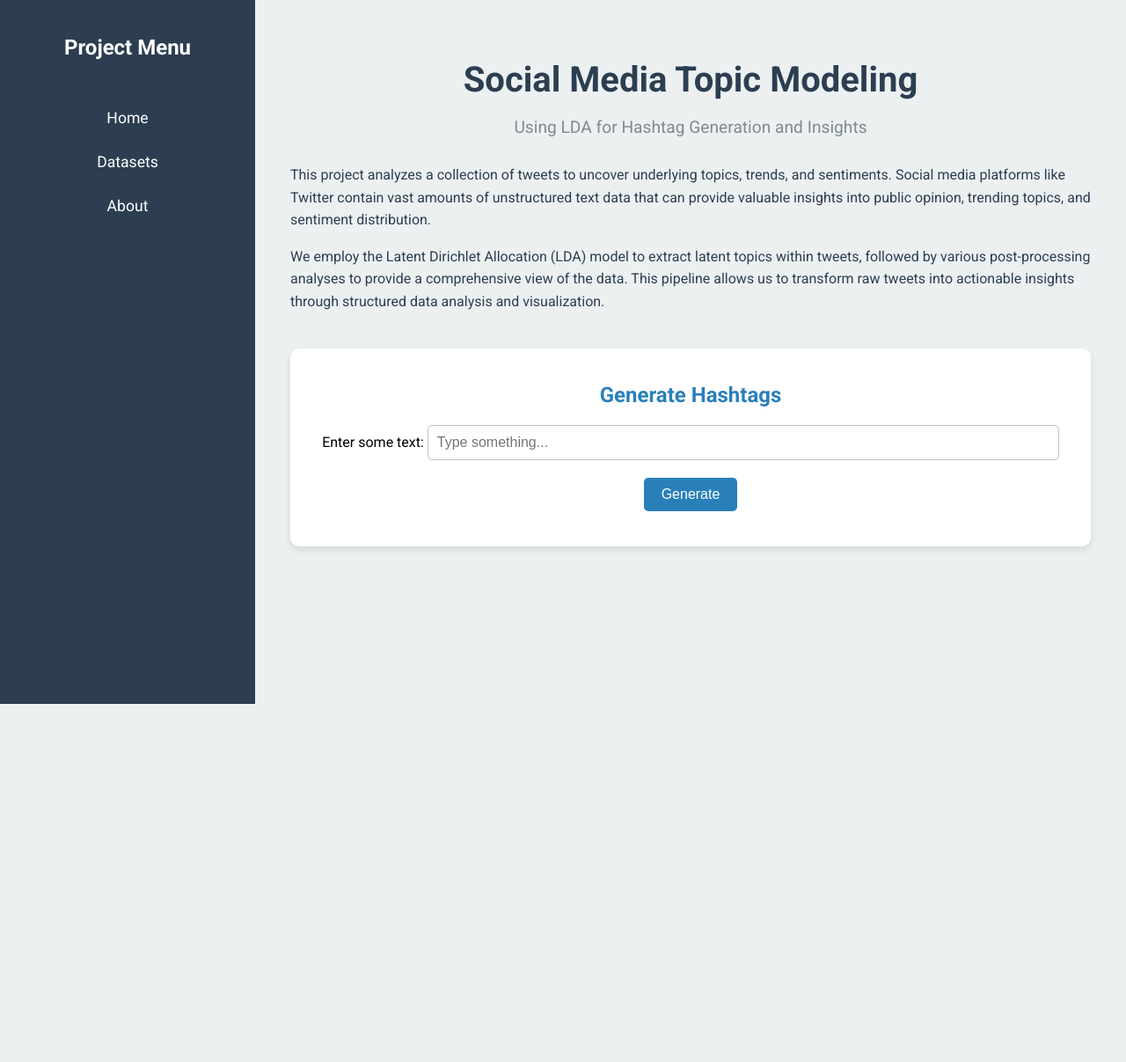
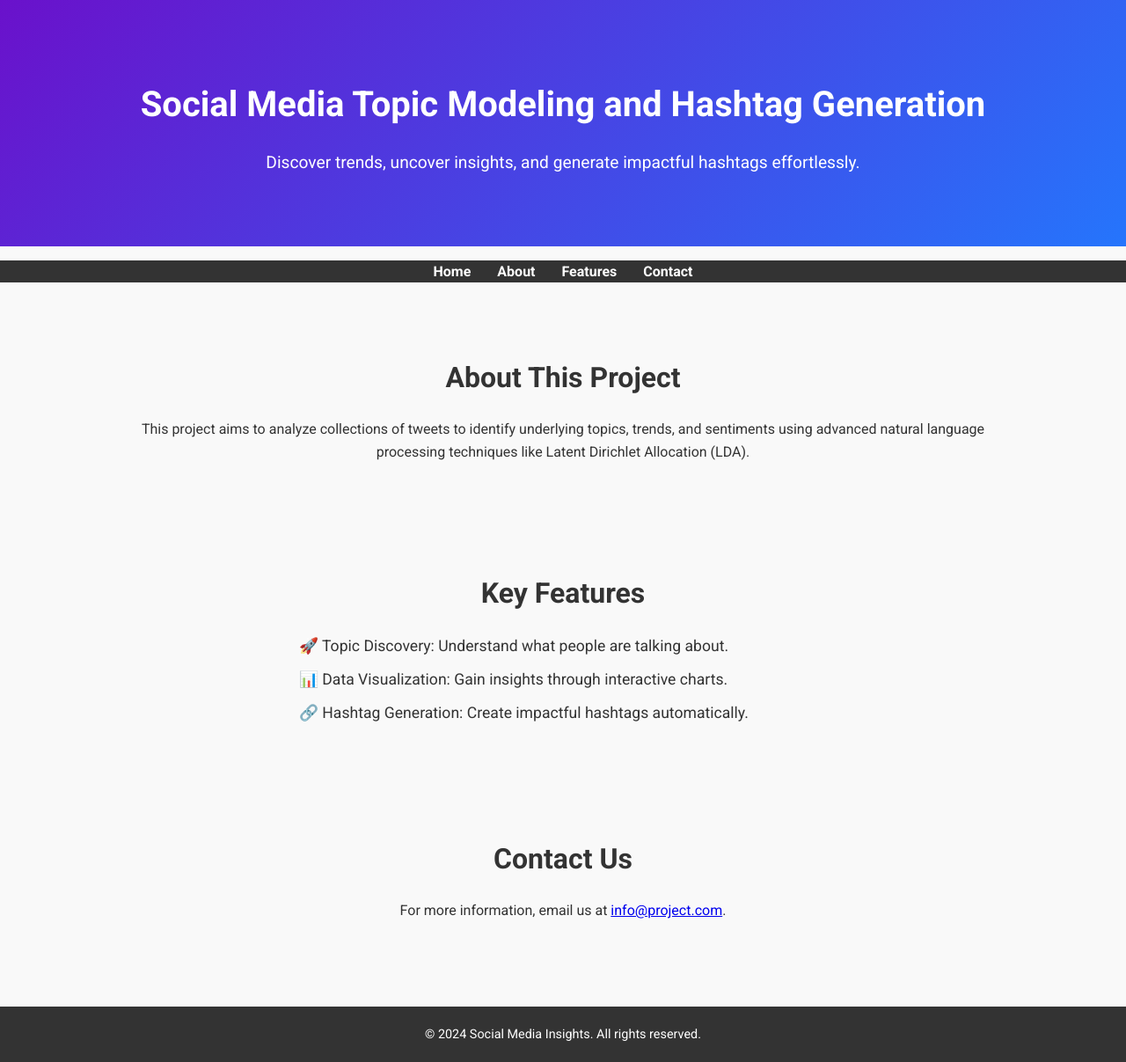
Before and after one commit to Amaan630/5100, a Flask app: page / in a window 1280 px wide. Shown: the whole page at 88% size. Before the commit the page ends 800 px from the top, so only its background shows below. Run offline with Flask 2, Linux system fonts and the light colour scheme.

Commit message:
changed style

```diff
--- a/static/styles.css
+++ b/static/styles.css
@@ -1,131 +1,98 @@
 /* General Styles */
 body {
+    font-family: 'Roboto', sans-serif;
     margin: 0;
-    font-family: 'Roboto', sans-serif;
-    display: flex;
-    height: 100vh;
-    overflow: hidden;
+    padding: 0;
+    line-height: 1.6;
+    background-color: #f9f9f9;
+    color: #333;
 }
 
-/* Container Layout */
 .container {
-    display: flex;
-    width: 100%;
+    width: 80%;
+    max-width: 1200px;
+    margin: auto;
 }
 
-/* Sidebar */
-.sidebar {
-    width: 250px;
-    background-color: #2c3e50;
+/* Header Styles */
+.header {
+    background: linear-gradient(135deg, #6a11cb, #2575fc);
     color: white;
-    display: flex;
-    flex-direction: column;
-    align-items: center;
-    padding: 20px;
-    box-shadow: 2px 0 5px rgba(0, 0, 0, 0.1);
-}
-
-.sidebar h2 {
-    font-size: 1.5rem;
-    margin-bottom: 20px;
-    font-weight: 700;
-}
-
-.sidebar ul {
-    list-style: none;
-    padding: 0;
-    width: 100%;
-}
-
-.sidebar ul li {
-    margin: 10px 0;
+    padding: 60px 0;
     text-align: center;
 }
 
-.sidebar ul li a {
+.header h1 {
+    font-size: 2.5em;
+    margin-bottom: 10px;
+}
+
+.header p {
+    font-size: 1.2em;
+}
+
+/* Navbar Styles */
+.navbar {
+    background: #333;
+    color: white;
+}
+
+.navbar ul {
+    list-style: none;
+    padding: 0;
+    display: flex;
+    justify-content: center;
+}
+
+.navbar li {
+    margin: 0 15px;
+}
+
+.navbar a {
     text-decoration: none;
     color: white;
-    font-size: 1.1rem;
-    padding: 10px 15px;
-    border-radius: 5px;
-    display: block;
-    transition: all 0.3s ease;
+    font-weight: bold;
+    transition: color 0.3s ease;
 }
 
-.sidebar ul li a:hover {
-    background-color: #34495e;
+.navbar a:hover {
+    color: #6a11cb;
 }
 
 /* Main Content */
-.content {
-    flex: 1;
-    padding: 40px;
-    background-color: #ecf0f1;
-    overflow-y: auto;
-}
-
-header {
-    text-align: center;
-    margin-bottom: 30px;
-}
-
-header h1 {
-    font-size: 2.5rem;
-    color: #2c3e50;
-    margin-bottom: 10px;
-}
-
-header p {
-    font-size: 1.2rem;
-    color: #7f8c8d;
-}
-
-.description {
-    margin-bottom: 40px;
-    font-size: 1rem;
-    line-height: 1.6;
-    color: #2c3e50;
-}
-
-.interaction {
-    background: white;
-    padding: 20px;
-    border-radius: 10px;
-    box-shadow: 0px 4px 8px rgba(0, 0, 0, 0.1);
+.section {
+    padding: 40px 0;
     text-align: center;
 }
 
-.interaction h2 {
+.section h2 {
+    font-size: 2em;
     margin-bottom: 20px;
-    color: #2980b9;
 }
 
-.interaction input {
-    width: 80%;
-    padding: 10px;
-    margin-bottom: 20px;
-    border: 1px solid #bdc3c7;
-    border-radius: 5px;
-    font-size: 1rem;
+.features-list {
+    list-style: none;
+    padding: 0;
+    margin: 20px auto;
+    max-width: 600px;
 }
 
-.interaction button {
-    padding: 10px 20px;
-    background-color: #2980b9;
-    color: white;
-    border: none;
-    border-radius: 5px;
-    cursor: pointer;
-    font-size: 1rem;
-    transition: background-color 0.3s ease;
+.features-list li {
+    font-size: 1.1em;
+    margin-bottom: 10px;
+    text-align: left;
 }
 
-.interaction button:hover {
-    background-color: #3498db;
+/* Footer Styles */
+.footer {
+    background: #333;
+    color: white;
+    text-align: center;
+    padding: 20px 0;
+    margin-top: 40px;
 }
 
-.interaction p {
-    margin-top: 20px;
-    color: #2c3e50;
-    font-weight: 600;
+.footer p {
+    margin: 0;
+    font-size: 0.9em;
 }
--- a/templates/index.html
+++ b/templates/index.html
@@ -3,61 +3,61 @@
 <head>
     <meta charset="UTF-8">
     <meta name="viewport" content="width=device-width, initial-scale=1.0">
-    <title>CS5100 Final Project</title>
+    <title>Social Media Topic Modeling</title>
     <link rel="stylesheet" href="{{ url_for('static', filename='styles.css') }}">
-    <link href="https://fonts.googleapis.com/css2?family=Roboto:wght@300;400;700&display=swap" rel="stylesheet">
+    <link rel="preconnect" href="https://fonts.googleapis.com">
+    <link href="https://fonts.googleapis.com/css2?family=Roboto:wght@400;500;700&display=swap" rel="stylesheet">
 </head>
 <body>
-    <div class="container">
-        <!-- Sidebar -->
-        <nav class="sidebar">
-            <h2>Project Menu</h2>
+    <header class="header">
+        <div class="container">
+            <h1>Social Media Topic Modeling and Hashtag Generation</h1>
+            <p>Discover trends, uncover insights, and generate impactful hashtags effortlessly.</p>
+        </div>
+    </header>
+
+    <nav class="navbar">
+        <div class="container">
             <ul>
-                <li><a href="{{ url_for('index') }}">Home</a></li>
-                <li><a href="{{ url_for('dataset_list') }}">Datasets</a></li>
+                <li><a href="#">Home</a></li>
                 <li><a href="#about">About</a></li>
+                <li><a href="#features">Features</a></li>
+                <li><a href="#contact">Contact</a></li>
             </ul>
-        </nav>
+        </div>
+    </nav>
 
-        <!-- Main Content -->
-        <main class="content">
-            <header>
-                <h1>Social Media Topic Modeling</h1>
-                <p>Using LDA for Hashtag Generation and Insights</p>
-            </header>
+    <main class="main-content">
+        <section id="about" class="section">
+            <div class="container">
+                <h2>About This Project</h2>
+                <p>This project aims to analyze collections of tweets to identify underlying topics, trends, and sentiments using advanced natural language processing techniques like Latent Dirichlet Allocation (LDA).</p>
+            </div>
+        </section>
 
-            <section class="description">
-                <p>
-                    This project analyzes a collection of tweets to uncover underlying topics,
-                    trends, and sentiments. Social media platforms like Twitter contain vast
-                    amounts of unstructured text data that can provide valuable insights into
-                    public opinion, trending topics, and sentiment distribution.
-                </p>
-                <p>
-                    We employ the Latent Dirichlet Allocation (LDA) model to extract latent topics
-                    within tweets, followed by various post-processing analyses to provide a
-                    comprehensive view of the data. This pipeline allows us to transform raw
-                    tweets into actionable insights through structured data analysis and visualization.
-                </p>
-            </section>
+        <section id="features" class="section">
+            <div class="container">
+                <h2>Key Features</h2>
+                <ul class="features-list">
+                    <li>🚀 Topic Discovery: Understand what people are talking about.</li>
+                    <li>📊 Data Visualization: Gain insights through interactive charts.</li>
+                    <li>🔗 Hashtag Generation: Create impactful hashtags automatically.</li>
+                </ul>
+            </div>
+        </section>
 
-            <section class="interaction">
-                <h2>Generate Hashtags</h2>
-                <label for="userInput">Enter some text:</label>
-                <input type="text" id="userInput" name="userInput" placeholder="Type something...">
-                <button id="generateButton">Generate</button>
-                <p id="output"></p>
-            </section>
-        </main>
-    </div>
+        <section id="contact" class="section">
+            <div class="container">
+                <h2>Contact Us</h2>
+                <p>For more information, email us at <a href="mailto:info@project.com">info@project.com</a>.</p>
+            </div>
+        </section>
+    </main>
 
-    <script>
-        document.getElementById("generateButton").onclick = function () {
-            const inputText = document.getElementById("userInput").value;
-            document.getElementById("output").innerText = inputText
-                ? `Generated tags for: ${inputText}`
-                : "Please enter some text!";
-        };
-    </script>
+    <footer class="footer">
+        <div class="container">
+            <p>&copy; 2024 Social Media Insights. All rights reserved.</p>
+        </div>
+    </footer>
 </body>
 </html>
```
Also changed, not shown: app.py (line endings or trailing spaces).
